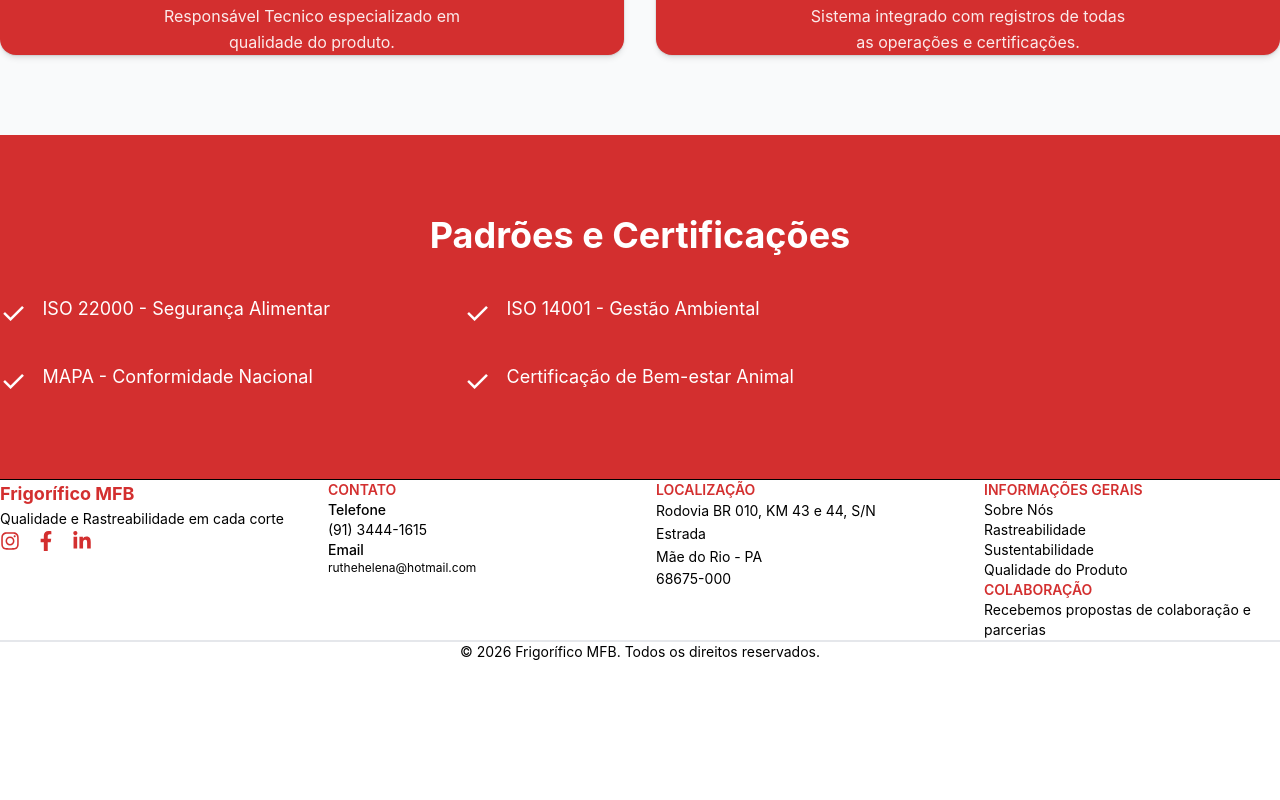
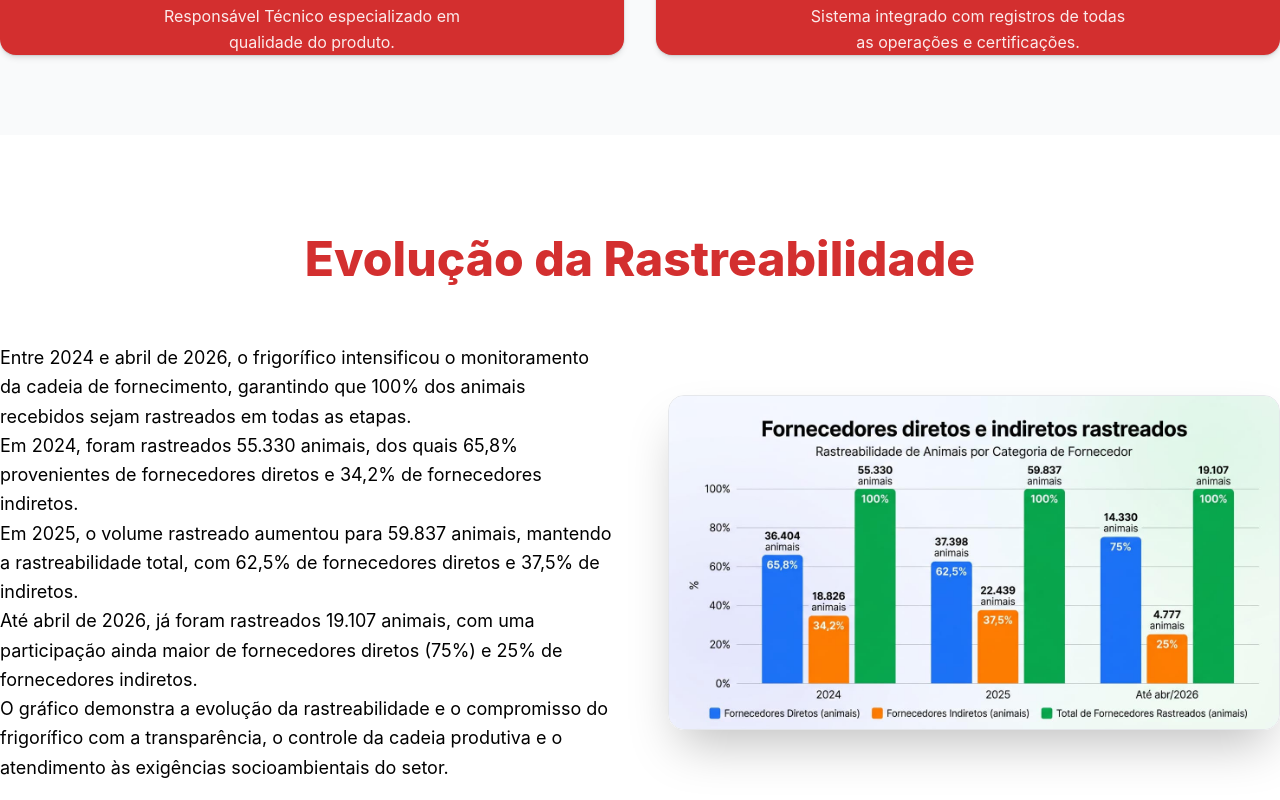
Before and after one commit to frigorificomfb-bot/frig-mfb, a Next.js app: page /rastreabilidade in a window 1280 px wide. Shown: the part 2260-3060 px from the top of the page. Before the commit the page ends 2922 px from the top, so only its background shows below. Built offline with nearby package versions, Linux system fonts and the light colour scheme.

Commit message:
adiciona graficao rastreabilidade

```diff
--- a/src/app/rastreabilidade/page.tsx
+++ b/src/app/rastreabilidade/page.tsx
@@ -13,6 +13,7 @@ export const metadata: Metadata = {
 export default function Rastreabilidade() {
   return (
     <main className="bg-white">
+      {/* HERO */}
       <HeroSection
         title="Rastreabilidade Completa"
         subtitle="Transparência total da origem ao consumidor final"
@@ -29,8 +30,19 @@ export default function Rastreabilidade() {
       </Section>
 
       {/* Cadeia de Rastreamento */}
-      <Section title="Nossa Cadeia de Rastreamento" className="bg-gray-50 text-center" style={{ padding: "80px 0" }}>
-        <div className="space-y-4" style={{ display: "flex", flexDirection: "column", gap: "32px" }}>
+      <Section
+        title="Nossa Cadeia de Rastreamento"
+        className="bg-gray-50 text-center"
+        style={{ padding: "80px 0" }}
+      >
+        <div
+          className="space-y-4"
+          style={{
+            display: "flex",
+            flexDirection: "column",
+            gap: "32px",
+          }}
+        >
           {[
             {
               step: "01",
@@ -69,17 +81,24 @@ export default function Rastreabilidade() {
                 "Consumidor final pode escanear código QR para acessar histórico completo do produto.",
             },
           ].map((phase, index) => (
-            <div key={index} className="flex gap-4 sm:gap-6 pb-6 sm:pb-8 border-b border-gray-200 last:border-b-0">
+            <div
+              key={index}
+              className="flex gap-4 sm:gap-6 pb-6 sm:pb-8 border-b border-gray-200 last:border-b-0"
+            >
               <div className="flex-shrink-0">
                 <div className="flex items-center justify-center h-10 sm:h-12 w-10 sm:w-12 rounded-full bg-primary text-white font-bold text-sm sm:text-base">
                   {phase.step}
                 </div>
               </div>
+
               <div className="flex-1 text-left">
                 <h3 className="text-lg sm:text-xl font-bold text-primary mb-1 sm:mb-2">
                   {phase.title}
                 </h3>
-                <p className="text-xs sm:text-base text-black leading-relaxed">{phase.description}</p>
+
+                <p className="text-xs sm:text-base text-black leading-relaxed">
+                  {phase.description}
+                </p>
               </div>
             </div>
           ))}
@@ -88,16 +107,21 @@ export default function Rastreabilidade() {
 
       {/* Tecnologia */}
       <Section className="bg-gray-50" style={{ padding: "80px 0" }}>
-        {/* Título centralizado */}
-        <h2 className="text-center text-3xl md:text-4xl lg:text-5xl font-extrabold text-primary" style={{ marginBottom: "40px" }}>
+        <h2
+          className="text-center text-3xl md:text-4xl lg:text-5xl font-extrabold text-primary"
+          style={{ marginBottom: "40px" }}
+        >
           Tecnologia de Rastreamento
         </h2>
 
-        <div className="grid grid-cols-1 md:grid-cols-2" style={{ gap: "32px" }}>
+        <div
+          className="grid grid-cols-1 md:grid-cols-2"
+          style={{ gap: "32px" }}
+        >
           <Card
             icon="📡"
             title="Qualidade do produto"
-            description="Responsável Tecnico especializado em qualidade do produto."
+            description="Responsável Técnico especializado em qualidade do produto."
             className="!bg-primary ring-0 hover:shadow-lg h-full"
             titleClassName="!text-white mb-4"
             contentClassName="!text-white/90"
@@ -114,9 +138,72 @@ export default function Rastreabilidade() {
         </div>
       </Section>
 
+      {/* Evolução da Rastreabilidade */}
+      <Section className="bg-white" style={{ padding: "100px 0" }}>
+        <div className="max-w-7xl mx-auto">
+          <h2
+            className="text-center text-3xl md:text-4xl lg:text-5xl font-extrabold text-primary"
+            style={{ marginBottom: "60px" }}
+          >
+            Evolução da Rastreabilidade
+          </h2>
+
+          <div className="grid grid-cols-1 lg:grid-cols-2 gap-14 items-center">
+            {/* TEXTO */}
+            <div>
+              <p className="text-base md:text-lg text-black leading-relaxed">
+                Entre 2024 e abril de 2026, o frigorífico intensificou o
+                monitoramento da cadeia de fornecimento, garantindo que 100%
+                dos animais recebidos sejam rastreados em todas as etapas.
+              </p>
+
+              <p className="text-base md:text-lg text-black leading-relaxed mt-6">
+                Em 2024, foram rastreados 55.330 animais, dos quais 65,8%
+                provenientes de fornecedores diretos e 34,2% de fornecedores
+                indiretos.
+              </p>
+
+              <p className="text-base md:text-lg text-black leading-relaxed mt-6">
+                Em 2025, o volume rastreado aumentou para 59.837 animais,
+                mantendo a rastreabilidade total, com 62,5% de fornecedores
+                diretos e 37,5% de indiretos.
+              </p>
+
+              <p className="text-base md:text-lg text-black leading-relaxed mt-6">
+                Até abril de 2026, já foram rastreados 19.107 animais, com uma
+                participação ainda maior de fornecedores diretos (75%) e 25%
+                de fornecedores indiretos.
+              </p>
+
+              <p className="text-base md:text-lg text-black leading-relaxed mt-6">
+                O gráfico demonstra a evolução da rastreabilidade e o
+                compromisso do frigorífico com a transparência, o controle da
+                cadeia produtiva e o atendimento às exigências socioambientais
+                do setor.
+              </p>
+            </div>
+
+            {/* GRÁFICO */}
+            <div className="flex justify-center">
+              <img
+                src="/grafico.jpg"
+                alt="Gráfico de rastreabilidade de fornecedores"
+                className="w-full rounded-2xl shadow-2xl border border-gray-200"
+              />
+            </div>
+          </div>
+        </div>
+      </Section>
+
       {/* Conformidade */}
       <Section className="bg-primary text-white" style={{ padding: "80px 0" }}>
-        <h2 className="text-2xl sm:text-3xl md:text-4xl font-bold text-center" style={{ marginBottom: "40px" }}>Padrões e Certificações</h2>
+        <h2
+          className="text-2xl sm:text-3xl md:text-4xl font-bold text-center"
+          style={{ marginBottom: "40px" }}
+        >
+          Padrões e Certificações
+        </h2>
+
         <div className="grid grid-cols-1 md:grid-cols-2 gap-6 md:gap-8 text-left max-w-4xl mx-auto">
           {[
             "ISO 22000 - Segurança Alimentar",
@@ -124,8 +211,12 @@ export default function Rastreabilidade() {
             "MAPA - Conformidade Nacional",
             "Certificação de Bem-estar Animal",
           ].map((cert, index) => (
-            <div key={index} className="flex items-start gap-3 sm:gap-4">
+            <div
+              key={index}
+              className="flex items-start gap-3 sm:gap-4"
+            >
               <div className="text-2xl sm:text-3xl flex-shrink-0">✓</div>
+
               <div className="text-lg">{cert}</div>
             </div>
           ))}
```
Also changed, not shown: public/grafico.jpg (added).
